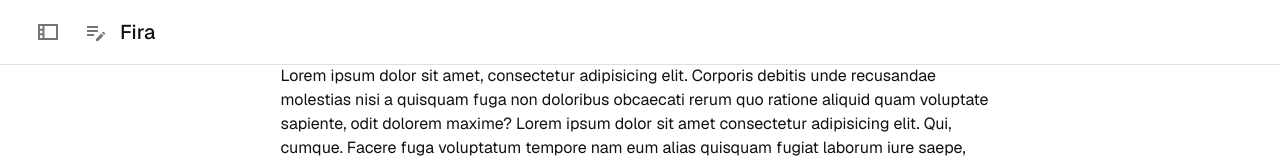
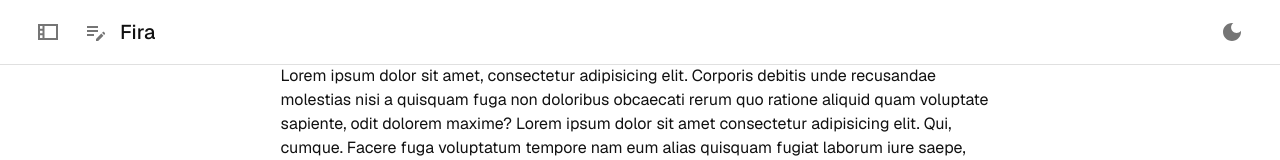
Before and after one commit to fira-pro/portfolio, a React (Vite) app: page / in a window 1280 px wide. Shown: the top 160 px of the page. Built offline with nearby package versions, Linux system fonts and the light colour scheme.

Commit message:
-fix theme toggling to work when the selected mode is system. -add context menu option for the theme toggle to let user choose system mode

```diff
--- a/src/components/layout/AppBarContent.jsx
+++ b/src/components/layout/AppBarContent.jsx
@@ -6,12 +6,15 @@ import {
 } from "@mui/icons-material";
 import {
   IconButton,
+  Menu,
+  MenuItem,
   Toolbar,
   Tooltip,
   Typography,
   useColorScheme,
 } from "@mui/material";
 import { useLayout } from "./LayoutContext";
+import { useState } from "react";
 
 // const Container = styled("div")({
 //   containerType: "inline-size",
@@ -20,10 +23,43 @@ import { useLayout } from "./LayoutContext";
 
 export default function AppBarContent() {
   const { isDrawerOpen, setIsDrawerOpen } = useLayout();
-  const { mode, setMode } = useColorScheme();
+  const { mode, setMode, systemMode } = useColorScheme();
+  const effectiveMode =
+    mode === "system" ? systemMode : mode;
+
+  const [contextMenu, setContextMenu] = useState(null);
+
+  const handleContextMenu = (event) => {
+    event.preventDefault();
+
+    setContextMenu(
+      contextMenu === null
+        ? {
+            mouseX: event.clientX + 2,
+            mouseY: event.clientY + 20,
+          }
+        : // repeated contextmenu when it is already open closes it with Chrome 84 on Ubuntu
+          // Other native context menus might behave different.
+          // With this behavior we prevent contextmenu from the backdrop to re-locale existing context menus.
+          null
+    );
+
+    // Prevent text selection lost after opening the context menu on Safari and Firefox
+    const selection = document.getSelection();
+    if (selection && selection.rangeCount > 0) {
+      const range = selection.getRangeAt(0);
+
+      setTimeout(() => {
+        selection.addRange(range);
+      });
+    }
+  };
+
+  const handleClose = () => {
+    setContextMenu(null);
+  };
 
   return (
-    // <Container>
     <Toolbar>
       {!isDrawerOpen && (
         <Tooltip
@@ -67,23 +103,66 @@ export default function AppBarContent() {
         Fira
       </Typography>
       <Tooltip
-        title="Toggle theme"
+        title="Toggle theme, right click for options"
         placement="auto"
         disableInteractive
+        onContextMenu={handleContextMenu}
       >
         <IconButton
           size="large"
           aria-label="Toggle theme"
           onClick={() =>
-            setMode(mode === "light" ? "dark" : "light")
+            setMode(
+              effectiveMode === "light" ? "dark" : "light"
+            )
           }
         >
-          {mode === "dark" && <LightMode />}
-          {mode === "light" && <DarkMode />}
+          {effectiveMode === "dark" && <LightMode />}
+          {effectiveMode === "light" && <DarkMode />}
         </IconButton>
       </Tooltip>
+
+      <Menu
+        open={contextMenu !== null}
+        onClose={handleClose}
+        anchorReference="anchorPosition"
+        anchorPosition={
+          contextMenu !== null
+            ? {
+                top: contextMenu.mouseY,
+                left: contextMenu.mouseX,
+              }
+            : undefined
+        }
+      >
+        <MenuItem
+          selected={mode === "system"}
+          onClick={() => {
+            handleClose();
+            setMode("system");
+          }}
+        >
+          System
+        </MenuItem>
+        <MenuItem
+          selected={mode === "light"}
+          onClick={() => {
+            handleClose();
+            setMode("light");
+          }}
+        >
+          Light
+        </MenuItem>
+        <MenuItem
+          selected={mode === "dark"}
+          onClick={() => {
+            handleClose();
+            setMode("dark");
+          }}
+        >
+          Dark
+        </MenuItem>
+      </Menu>
     </Toolbar>
-
-    // </Container>
   );
 }
```
